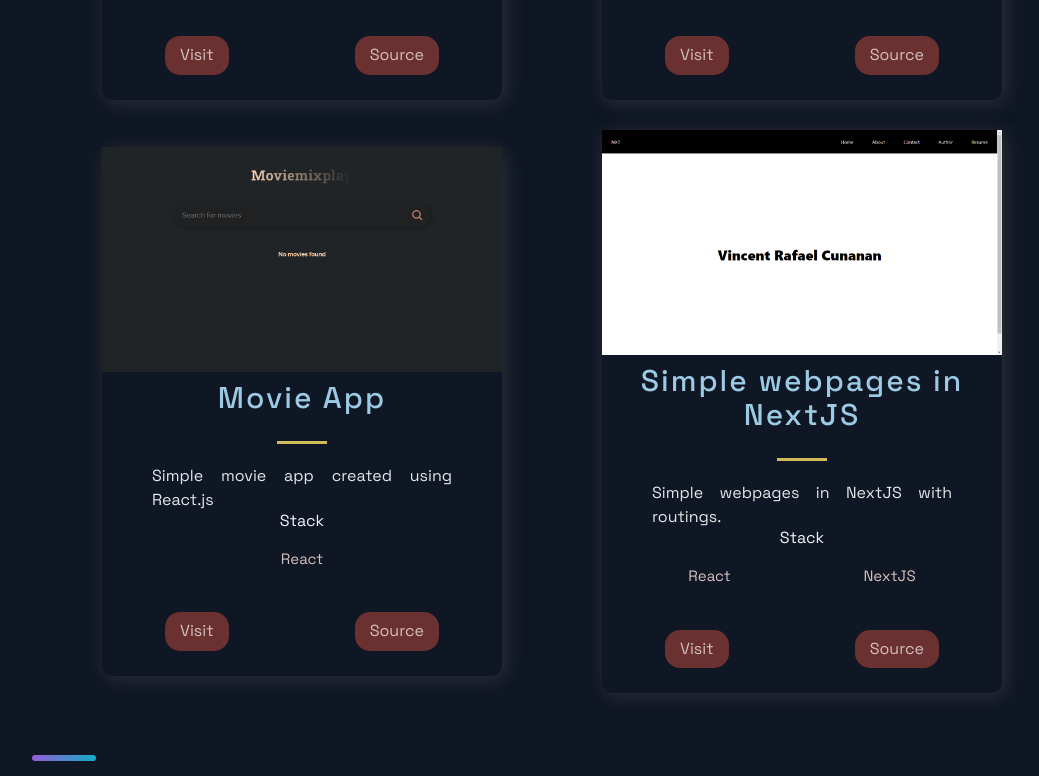
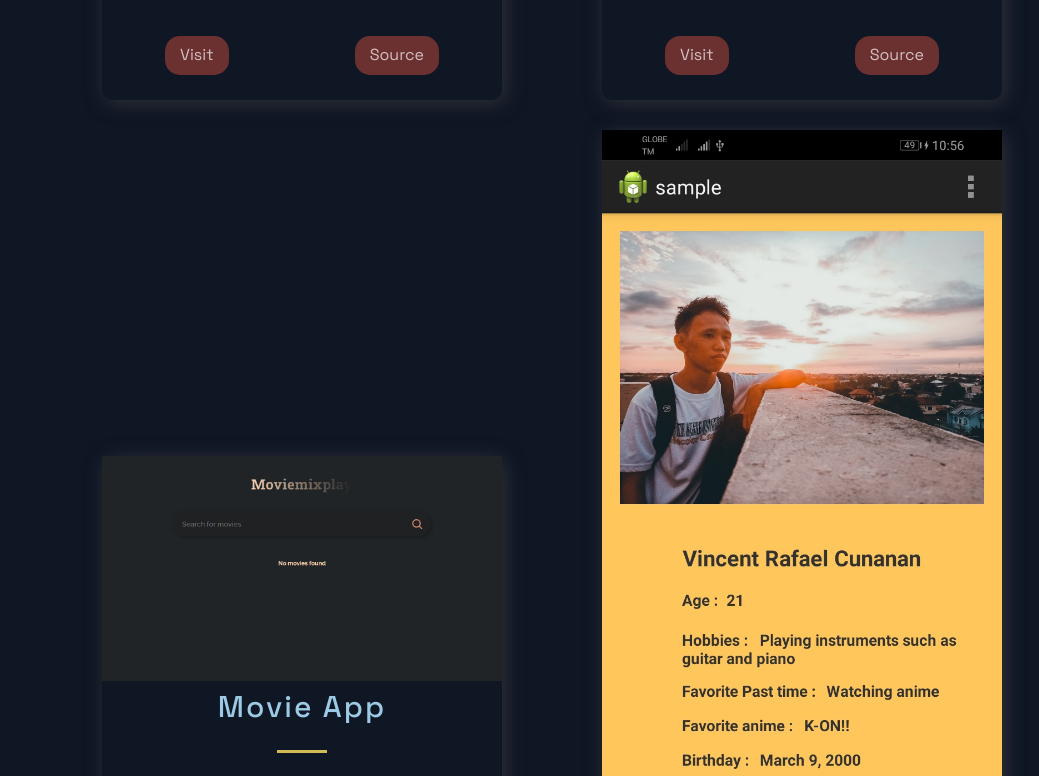
Before and after one commit to AishteruVincent/portfolio, a Next.js app: page / in a window 1280 px wide. Shown: the part 1420-2196 px from the top of the page, without its empty margins (88-1127 px from the left). Built offline with nearby package versions, Linux system fonts and the light colour scheme.

Commit message:
edited constants

```diff
--- a/src/constants/constants.js
+++ b/src/constants/constants.js
@@ -27,12 +27,12 @@ export const projects = [
     id: 2,
   },
   {
-    title: 'Simple webpages in NextJS',
-    description: "Simple webpages in NextJS with routings.",
-    image: '/images/4.png',
-    tags: ['React', 'NextJS'],
-    source: 'https://google.com',
-    visit: 'https://google.com',
+    title: 'Android Programming using Eclipse IDE',
+    description: "Simple profile page using Eclipse IDE",
+    image: '/images/4.jpg',
+    tags: ['Java', 'Android'],
+    source: '#',
+    visit: '#',
     id: 3,
   },
 ];
```
Also changed, not shown: public/images/4.jpg (added).
